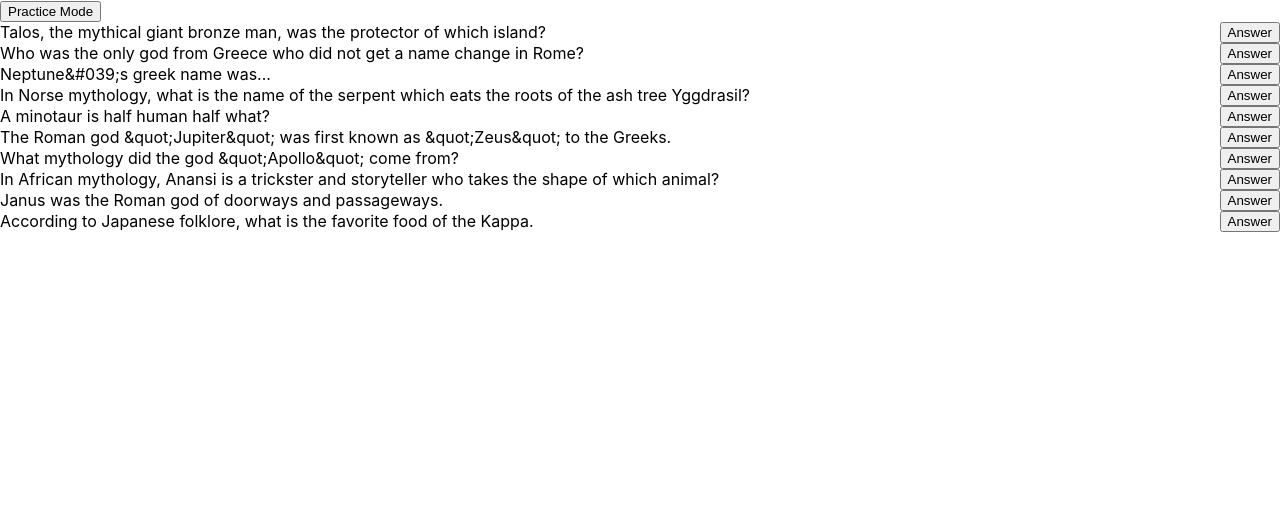
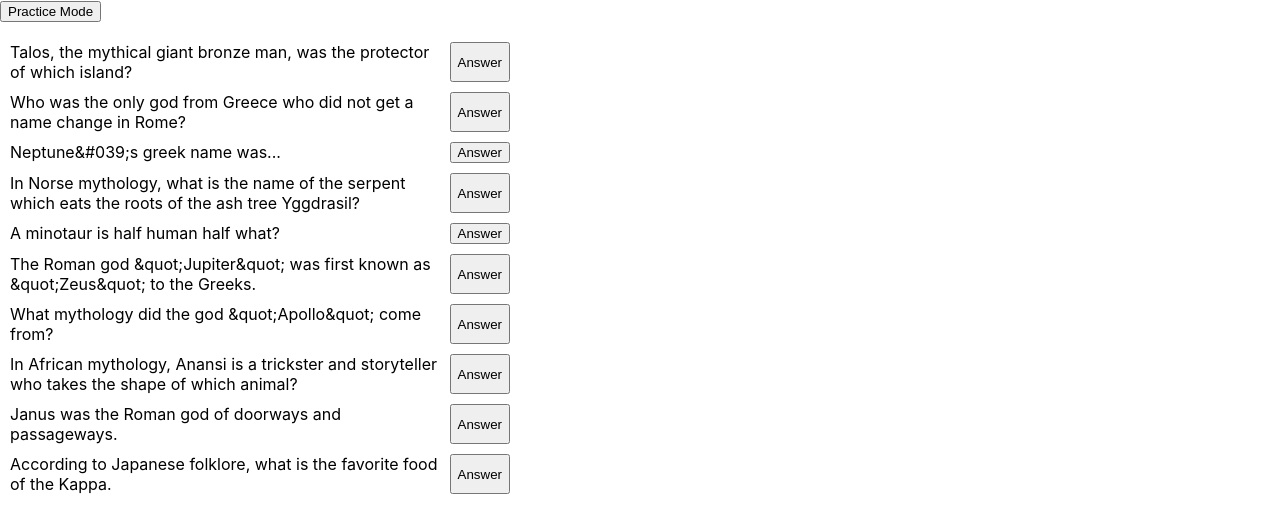
Before and after one commit to panzerama/FluentTrivia, a React (Create React App) app in the folder client/: page / in a window 1280 px wide. Shown: the top 532 px of the page. Built offline with nearby package versions, Linux system fonts and the light colour scheme.

Commit message:
Question selection and display prototyped

```diff
--- a/client/src/App.tsx
+++ b/client/src/App.tsx
@@ -1,15 +1,19 @@
 import React from 'react'
-import { QuestionPreview, Question } from './components/QuestionPreview'
+import { QuestionPreview } from './components/QuestionPreview'
+import { QuestionDisplay } from './components/QuestionDisplay'
+import { Question } from './components/Question'
 import { DemoQuestions } from './mockData/DemoQuestions'
 
 function App() {
   const [questions, setQuestions] = React.useState(DemoQuestions)
+  const [currentQuestion, setCurrentQuestion] = React.useState <Question>()
 
   return (
     <div>
       <button>Practice Mode</button>
+      <QuestionDisplay question={currentQuestion}/>
       {questions.map((question) => {
-        return <QuestionPreview question={question as Question}/>
+        return <QuestionPreview question={question as Question} questionSelectionHandler={setCurrentQuestion}/>
       })}
     </div>
   );
--- /dev/null
+++ b/client/src/components/QuestionDisplay.tsx
@@ -0,0 +1,20 @@
+import React from 'react'
+import { Question } from './Question'
+import CSS from 'csstype'
+
+export type QuestionDisplayProps = {
+  question?: Question
+  questionHandler?: () => boolean
+}
+
+const styles: CSS.Properties = {
+  margin: '20px'
+}
+
+export const QuestionDisplay = ({ question, questionHandler }: QuestionDisplayProps) => {
+  return (
+    <div style={styles}>
+      <span>{question?.question}</span>
+    </div>
+  )
+}
--- a/client/src/components/QuestionPreview.tsx
+++ b/client/src/components/QuestionPreview.tsx
@@ -1,35 +1,33 @@
 import React from 'react'
 import CSS from 'csstype'
-
-// Type Declaration
-export type Question = {
-  category : string
-  type : string
-  difficulty : string
-  question : string
-  correct_answer : string
-  incorrect_answers : [string]
-}
+import { Question } from './Question'
 
 const styles: {[ key: string ] : CSS.Properties } = {
   buttonStyle: {
-    flexShrink: 1,
-    minWidth: '50px'
+    flexShrink: 0,
+    marginLeft: '5px'
   },
   questionText: {
     flexGrow: 1,
     minWidth: '50px'
   },
   container: {
-    display: 'flex'
+    display: 'flex',
+    maxWidth: '500px',
+    margin: '10px'
   }
 }
 
-export const QuestionPreview = ({ question }: { question: Question }) => {
+type QuestionPreviewProps = {
+  question: Question
+  questionSelectionHandler: (question: Question) => void
+}
+
+export const QuestionPreview = ({ question, questionSelectionHandler }: QuestionPreviewProps) => {
   return (
     <div style={styles.container}>
       <span style={styles.questionText}>{question.question}</span>
-      <button style={styles.buttonStyle}>Answer</button>
+      <button style={styles.buttonStyle} onClick={() => questionSelectionHandler(question)}>Answer</button>
     </div>
   )
 }
--- a/client/src/mockData/DemoQuestions.tsx
+++ b/client/src/mockData/DemoQuestions.tsx
@@ -1,5 +1,6 @@
 const DemoQuestions = [
   {
+    id: "001",
     category: "Mythology",
     type: "multiple",
     difficulty: "hard",
@@ -9,6 +10,7 @@ const DemoQuestions = [
     incorrect_answers: ["Sardinia", "Sicily", "Cyprus"],
   },
   {
+    id: "002",
     category: "Mythology",
     type: "multiple",
     difficulty: "easy",
@@ -18,6 +20,7 @@ const DemoQuestions = [
     incorrect_answers: ["Demeter", "Zeus", "Athena"],
   },
   {
+    id: "003",
     category: "Mythology",
     type: "multiple",
     difficulty: "medium",
@@ -26,6 +29,7 @@ const DemoQuestions = [
     incorrect_answers: ["Ares", "Zeus", "Apollo"],
   },
   {
+    id: "004",
     category: "Mythology",
     type: "multiple",
     difficulty: "hard",
@@ -35,6 +39,7 @@ const DemoQuestions = [
     incorrect_answers: ["Bragi", "Odin", "Ymir"],
   },
   {
+    id: "005",
     category: "Mythology",
     type: "multiple",
     difficulty: "medium",
@@ -43,6 +48,7 @@ const DemoQuestions = [
     incorrect_answers: ["Cow", "Horse", "Eagle"],
   },
   {
+    id: "006",
     category: "Mythology",
     type: "boolean",
     difficulty: "medium",
@@ -52,6 +58,7 @@ const DemoQuestions = [
     incorrect_answers: ["False"],
   },
   {
+    id: "007",
     category: "Mythology",
     type: "multiple",
     difficulty: "easy",
@@ -64,6 +71,7 @@ const DemoQuestions = [
     ],
   },
   {
+    id: "008",
     category: "Mythology",
     type: "multiple",
     difficulty: "medium",
@@ -73,6 +81,7 @@ const DemoQuestions = [
     incorrect_answers: ["Wild dog", "Monkey", "Crocodile"],
   },
   {
+    id: "009",
     category: "Mythology",
     type: "boolean",
     difficulty: "hard",
@@ -81,6 +90,7 @@ const DemoQuestions = [
     incorrect_answers: ["False"],
   },
   {
+    id: "010",
     category: "Mythology",
     type: "multiple",
     difficulty: "medium",
```
Also changed, not shown: client/src/components/Question.d.ts (added, +10 -0 lines).
